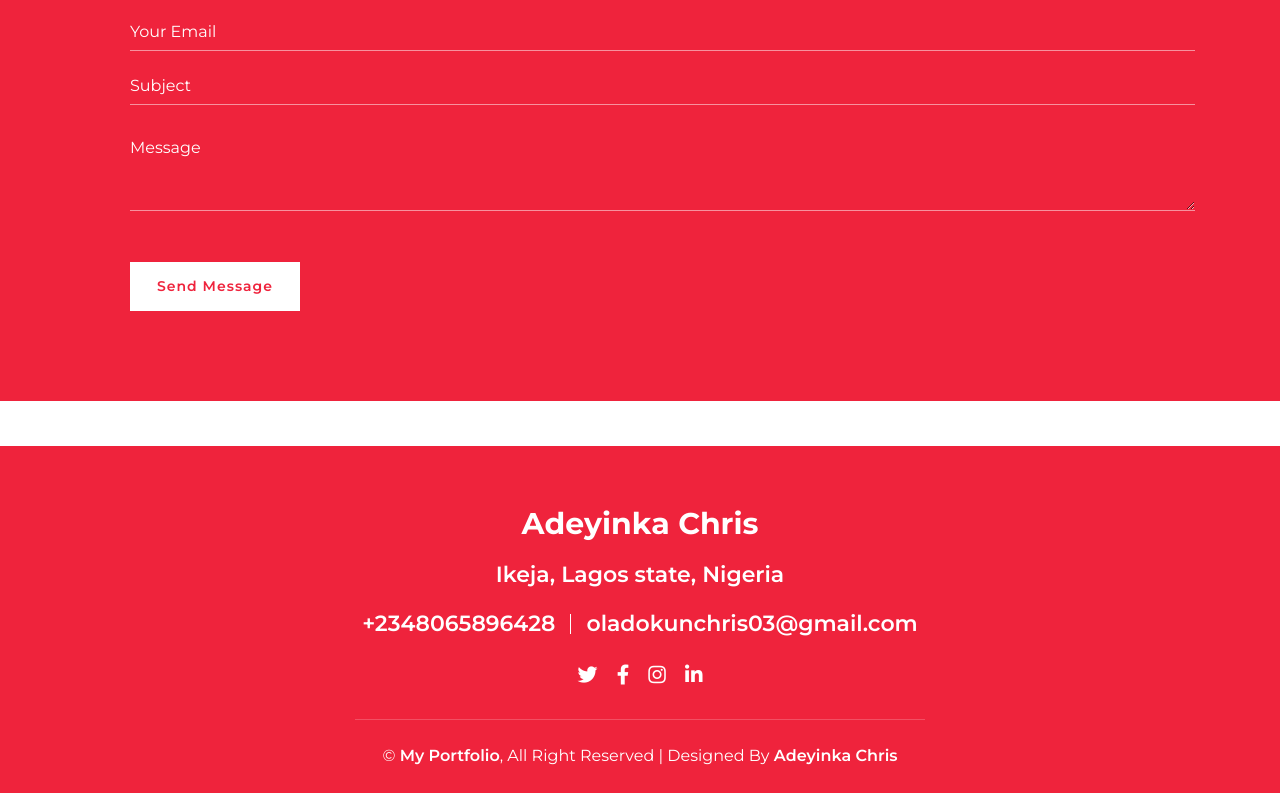
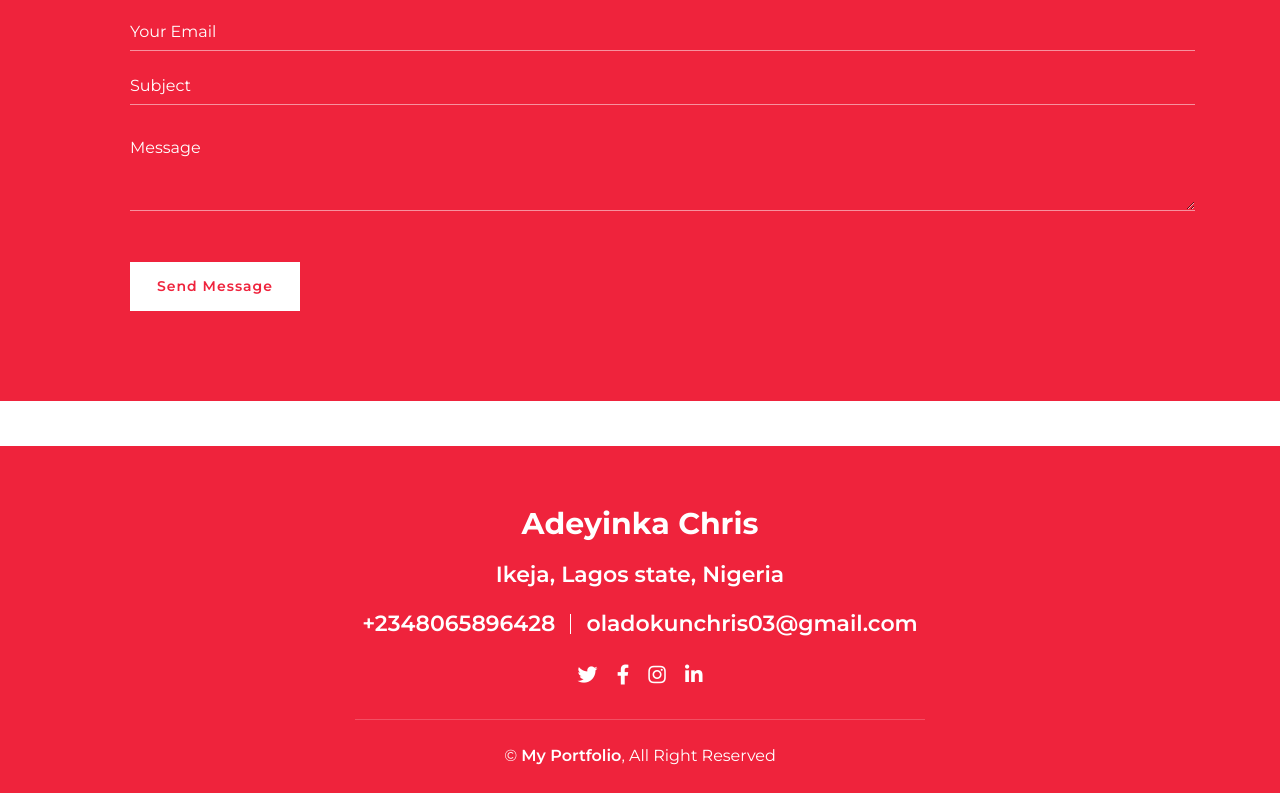
Before and after one commit to Adechris/portfolio, a website: page public/index.html in a window 1280 px wide. Shown: the part 4824-5617 px from the top of the page. Drawn offline with nearby package versions, Linux system fonts and the light colour scheme.

Commit message:
committed

```diff
--- a/public/index.html
+++ b/public/index.html
@@ -514,10 +514,10 @@
                     </div>
                 </div>
                 <div class="container copyright">
-                    <p>&copy; <a href="#">My Portfolio</a>, All Right Reserved |
+                    <p>&copy; <a href="#">My Portfolio</a>, All Right Reserved
 
 					<!--/*** This template is free as long as you keep the footer author’s credit link/attribution link/backlink. If you'd like to use the template without the footer author’s credit link/attribution link/backlink, you can purchase the Credit Removal License from "https://htmlcodex.com/credit-removal". Thank you for your support. ***/-->
-                    Designed By <a href="#">Adeyinka Chris</a></p>
+
                 </div>
             </div>
         </div>
```
